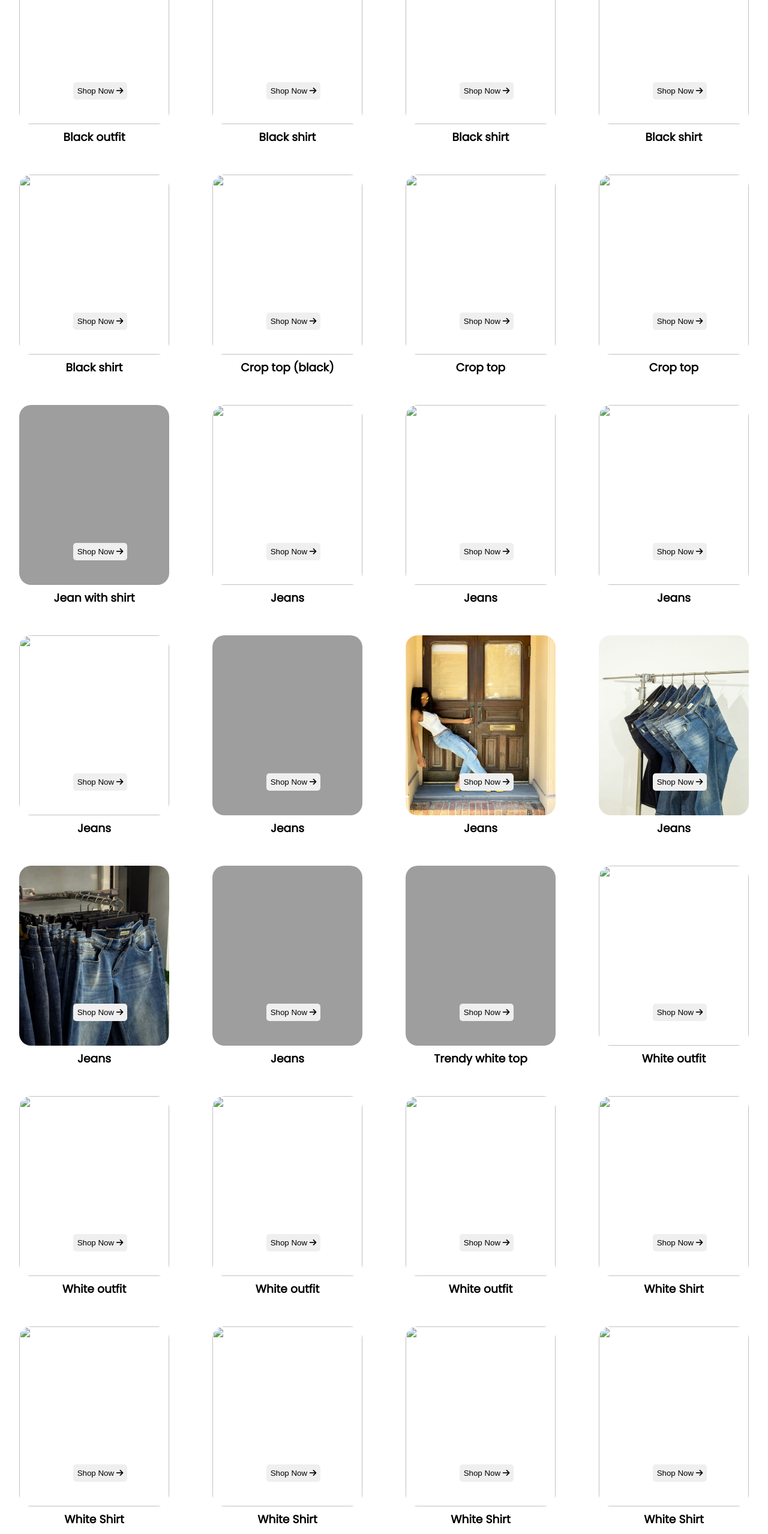
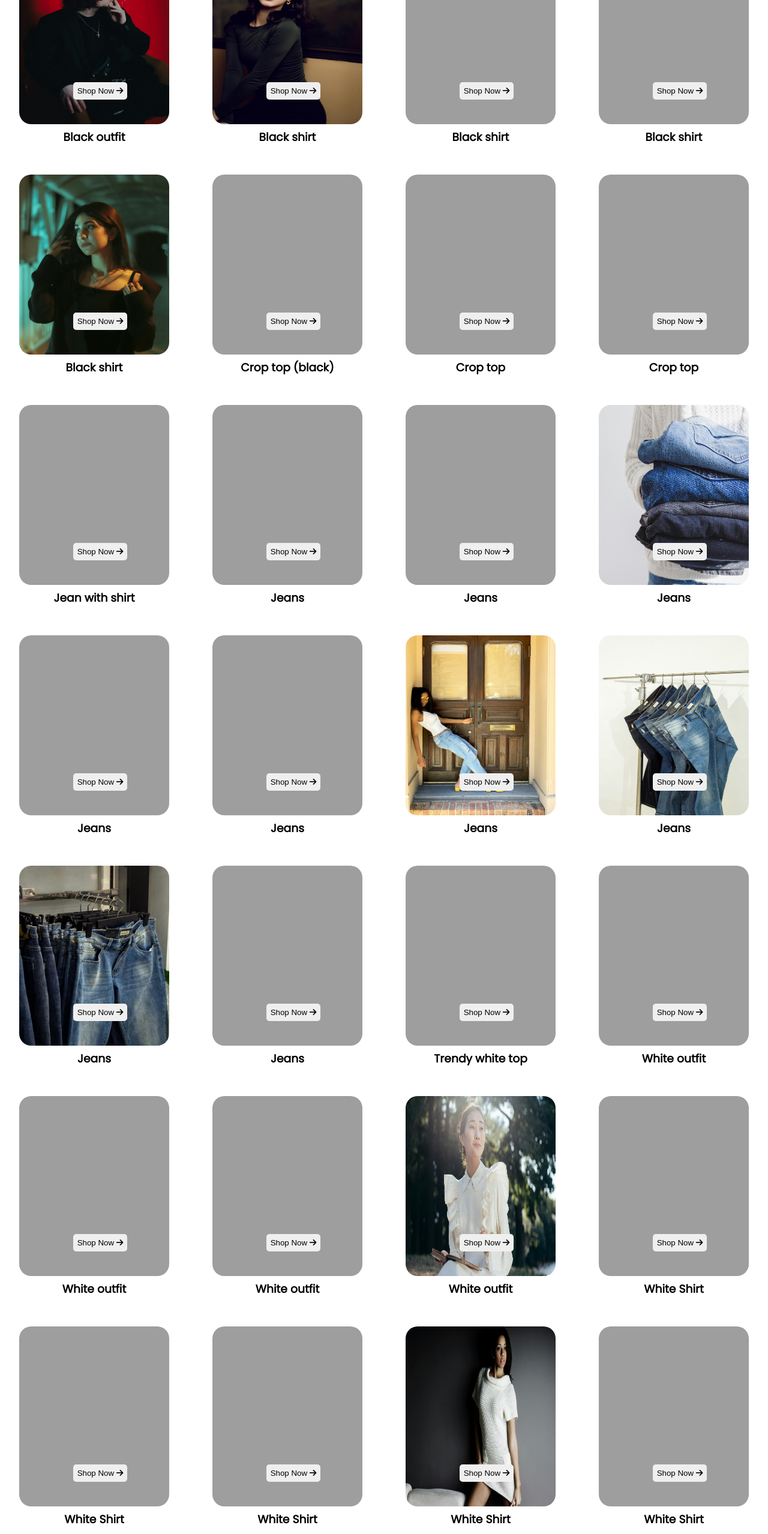
Before and after one commit to Kayal-02/Responsible-e-commerce-site, a plain HTML site: page collections.html in a window 1280 px wide. Shown: the part 240-2797 px from the top of the page at 60% size. Drawn offline with Linux system fonts and the light colour scheme; the site is published under a folder, as on GitHub Pages, so addresses that start at the root find nothing.

Commit message:
images roots have been changed

```diff
--- a/collections.html
+++ b/collections.html
@@ -54,41 +54,41 @@
               </div>
               <div class="products">
                 <div class="product-box">
-                  <img src="/images/black dress1.jpg" width="250" height="300">          <button>Shop Now <i class="fa-solid fa-arrow-right"></i></button>
+                  <img src="./images/black dress1.jpg" width="250" height="300">          <button>Shop Now <i class="fa-solid fa-arrow-right"></i></button>
                   <h3>Black outfit</h3>
                 </div>
                 <div class="product-box">
-                  <img src="/images/black shirt (1).jpg" width="250" height="300">
+                  <img src="./images/black shirt (1).jpg" width="250" height="300">
                   <button>Shop Now <i class="fa-solid fa-arrow-right"></i></button>
                   <h3>Black shirt</h3>
                 </div>
                 <div class="product-box">
-                  <img src="/images/black shirt (2).jpg" width="250" height="300">
+                  <img src="./images/black shirt (2).jpg" width="250" height="300">
                   <button>Shop Now <i class="fa-solid fa-arrow-right"></i></button>
                   <h3>Black shirt</h3>
                 </div>
                 <div class="product-box">
-                  <img src="/images/black shirt (3).jpg" width="250" height="300">
+                  <img src="./images/black shirt (3).jpg" width="250" height="300">
                   <button>Shop Now <i class="fa-solid fa-arrow-right"></i></button>
                   <h3>Black shirt</h3>
                 </div>
                 <div class="product-box">
-                  <img src="/images/black shirt (4).jpg" width="250" height="300">
+                  <img src="./images/black shirt (4).jpg" width="250" height="300">
                   <button>Shop Now <i class="fa-solid fa-arrow-right"></i></button>
                   <h3>Black shirt</h3>
                 </div>
                 <div class="product-box">
-                  <img src="/images/crop top1.jpg" width="250" height="300">
+                  <img src="./images/crop top1.jpg" width="250" height="300">
                   <button>Shop Now <i class="fa-solid fa-arrow-right"></i></button>
                   <h3>Crop top (black)</h3>
                 </div>
                 <div class="product-box">
-                  <img src="/images/crop top2.jpg" width="250" height="300">
+                  <img src="./images/crop top2.jpg" width="250" height="300">
                   <button>Shop Now <i class="fa-solid fa-arrow-right"></i></button>
                   <h3>Crop top</h3>
                 </div>
                 <div class="product-box">
-                  <img src="/images/crop top3.jpg" width="250" height="300">
+                  <img src="./images/crop top3.jpg" width="250" height="300">
                   <button>Shop Now <i class="fa-solid fa-arrow-right"></i></button>
                   <h3>Crop top</h3>
                 </div>
@@ -98,22 +98,22 @@
                   <h3>Jean with shirt </h3>
                 </div>
                 <div class="product-box">
-                  <img src="/images/jeans2.jpg" width="250" height="300">
+                  <img src="./images/jeans2.jpg" width="250" height="300">
                   <button>Shop Now <i class="fa-solid fa-arrow-right"></i></button>
                   <h3>Jeans</h3>
                 </div>
                 <div class="product-box">
-                  <img src="/images/jeans3.jpg" width="250" height="300">
+                  <img src="./images/jeans3.jpg" width="250" height="300">
                   <button>Shop Now <i class="fa-solid fa-arrow-right"></i></button>
                   <h3>Jeans</h3>
                 </div>
                 <div class="product-box">
-                  <img src="/images/jeans4.jpg" width="250" height="300">
+                  <img src="./images/jeans4.jpg" width="250" height="300">
                   <button>Shop Now <i class="fa-solid fa-arrow-right"></i></button>
                   <h3>Jeans</h3>
                 </div>
                 <div class="product-box">
-                  <img src="/images/jeans5.jpg" width="250" height="300">
+                  <img src="./images/jeans5.jpg" width="250" height="300">
                   <button>Shop Now <i class="fa-solid fa-arrow-right"></i></button>
                   <h3>Jeans</h3>
                 </div>
@@ -148,67 +148,67 @@
                   <h3>Trendy white top</h3>
                 </div>
                 <div class="product-box">
-                  <img src="/images/white dress1.jpg" width="250" height="300">
+                  <img src="./images/white dress1.jpg" width="250" height="300">
                   <button>Shop Now <i class="fa-solid fa-arrow-right"></i></button>
                   <h3>White outfit</h3>
                 </div>
                 <div class="product-box">
-                  <img src="/images/white dress2.jpg" width="250" height="300">
+                  <img src="./images/white dress2.jpg" width="250" height="300">
                   <button>Shop Now <i class="fa-solid fa-arrow-right"></i></button>
                   <h3>White outfit</h3>
                 </div>
                 <div class="product-box">
-                  <img src="/images/white dress3.jpg" width="250" height="300">
+                  <img src="./images/white dress3.jpg" width="250" height="300">
                   <button>Shop Now <i class="fa-solid fa-arrow-right"></i></button>
                   <h3>White outfit</h3>
                 </div>
                 <div class="product-box">
-                  <img src="/images/white dress4.jpg" width="250" height="300">
+                  <img src="./images/white dress4.jpg" width="250" height="300">
                   <button>Shop Now <i class="fa-solid fa-arrow-right"></i></button>
                   <h3>White outfit</h3>
                 </div>
                 <div class="product-box">
-                  <img src="/images/white shirt1.jpg" width="250" height="300">
+                  <img src="./images/white shirt1.jpg" width="250" height="300">
                   <button>Shop Now <i class="fa-solid fa-arrow-right"></i></button>
                   <h3>White Shirt</h3>
                 </div>
                 <div class="product-box">
-                  <img src="/images/white shirt2.jpg" width="250" height="300">
+                  <img src="./images/white shirt2.jpg" width="250" height="300">
                   <button>Shop Now <i class="fa-solid fa-arrow-right"></i></button>
                   <h3>White Shirt</h3>
                 </div>
                 <div class="product-box">
-                  <img src="/images/white shirt3.jpg" width="250" height="300">
+                  <img src="./images/white shirt3.jpg" width="250" height="300">
                   <button>Shop Now <i class="fa-solid fa-arrow-right"></i></button>
                   <h3>White Shirt</h3>
                 </div>
                 <div class="product-box">
-                  <img src="/images/white shirt4.jpg" width="250" height="300">
+                  <img src="./images/white shirt4.jpg" width="250" height="300">
                   <button>Shop Now <i class="fa-solid fa-arrow-right"></i></button>
                   <h3>White Shirt</h3>
                 </div>
                 <div class="product-box">
-                  <img src="/images/white shirt5.jpg" width="250" height="300">
+                  <img src="./images/white shirt5.jpg" width="250" height="300">
                   <button>Shop Now <i class="fa-solid fa-arrow-right"></i></button>
                   <h3>White Shirt</h3>
                 </div>
                 <div class="product-box">
-                  <img src="/images/white shirt6.jpg" width="250" height="300">
+                  <img src="./images/white shirt6.jpg" width="250" height="300">
                   <button>Shop Now <i class="fa-solid fa-arrow-right"></i></button>
                   <h3>White Shirt</h3>
                 </div>
                 <div class="product-box">
-                  <img src="/images/white shirt7.jpg" width="250" height="300">
+                  <img src="./images/white shirt7.jpg" width="250" height="300">
                   <button>Shop Now <i class="fa-solid fa-arrow-right"></i></button>
                   <h3>White Shirt</h3>
                 </div>
                 <div class="product-box">
-                  <img src="/images/white shirt8.jpg" width="250" height="300">
+                  <img src="./images/white shirt8.jpg" width="250" height="300">
                   <button>Shop Now <i class="fa-solid fa-arrow-right"></i></button>
                   <h3>White Shirt</h3>
                 </div>
                 <div class="product-box">
-                  <img src="/images/white shirt9.jpg" width="250" height="300" >
+                  <img src="./images/white shirt9.jpg" width="250" height="300" >
                   <button>Shop Now <i class="fa-solid fa-arrow-right"></i></button>
                   <h3>White Shirt</h3>
                 </div>
```
